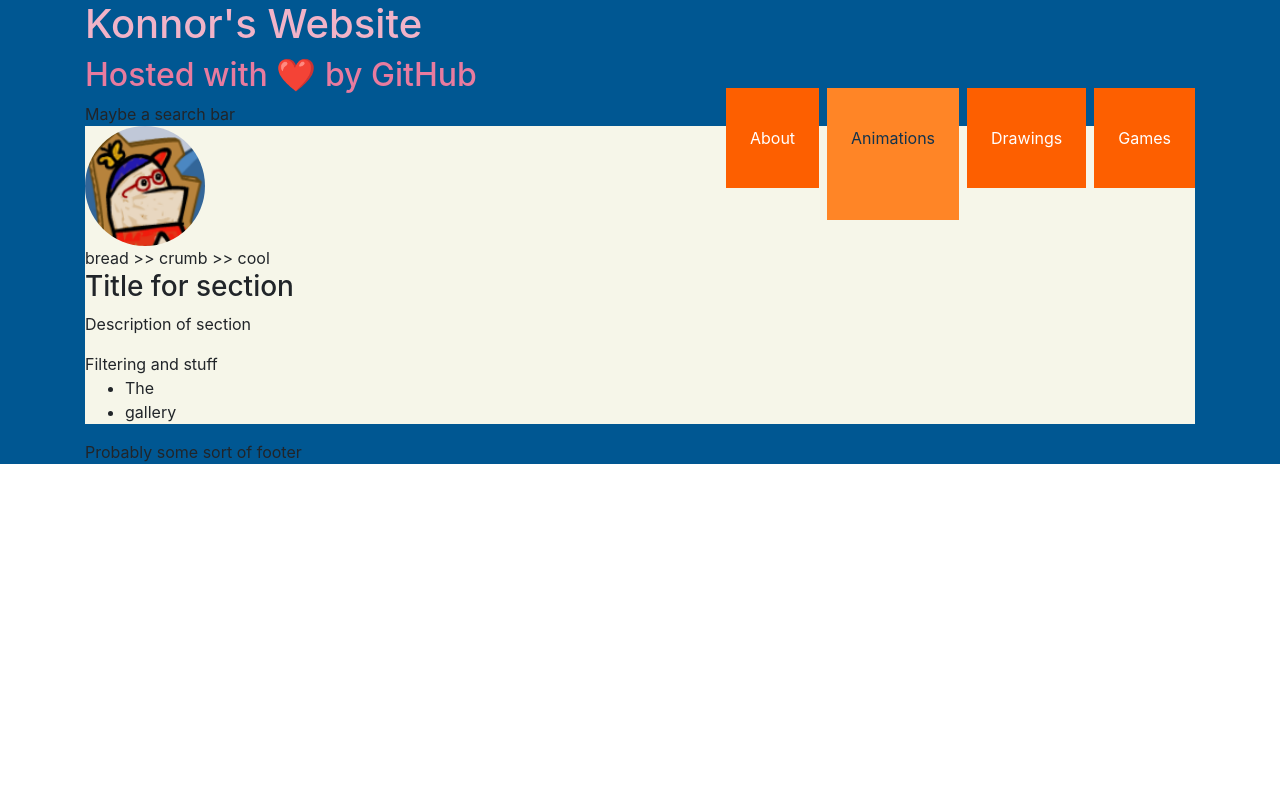
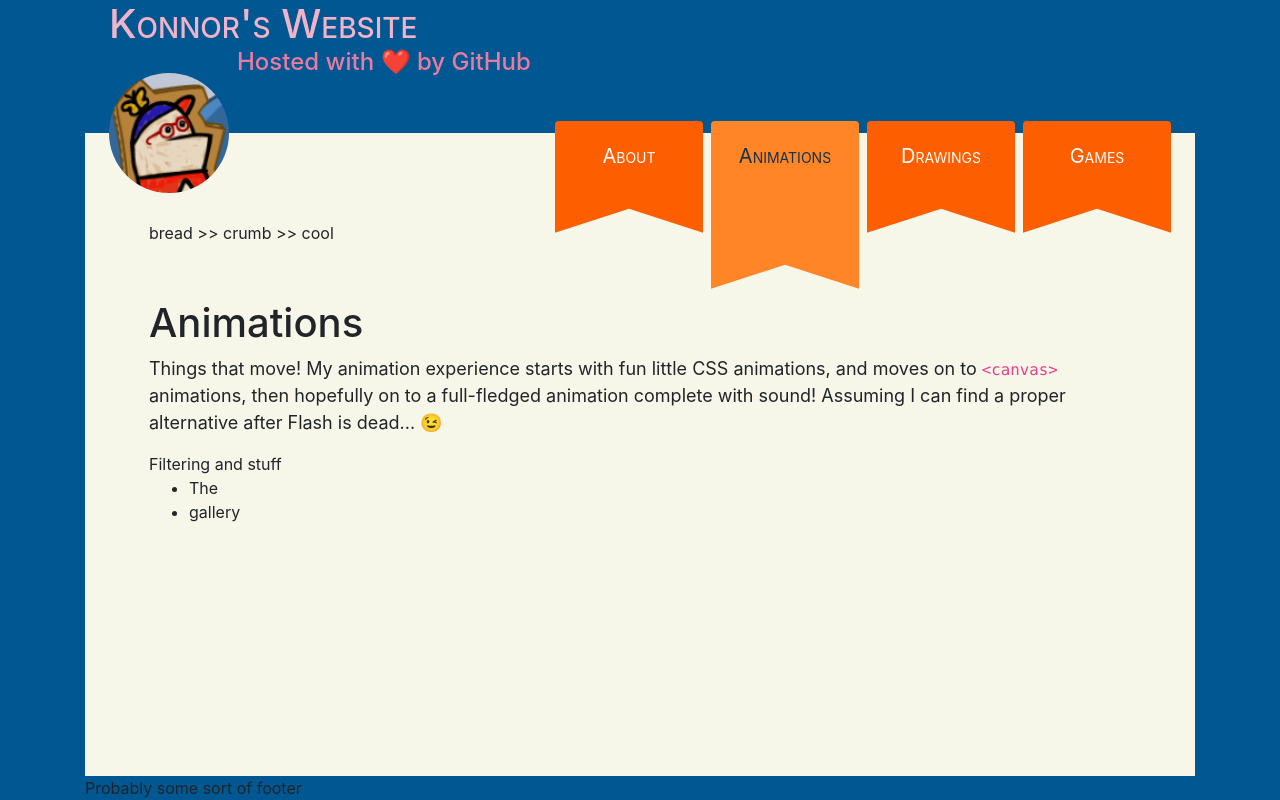
Before and after one commit to kwelsch7/konnor-website, an Angular app: page /animations in a window 1280 px wide. Built offline with nearby package versions, Linux system fonts and the light colour scheme.

Commit message:
Tighten up basic layout

```diff
--- a/src/app/about-page/about-page.component.html
+++ b/src/app/about-page/about-page.component.html
@@ -1,3 +1,12 @@
+<h3 class="h1">About</h3>
 <p>
-  about-page works!
+  Welcome to the wonderful world of Konnor!
+  Here I've put/am putting together a sort of portfolio page.
+  Feel free to check out my artwork and play around with the games I made.
 </p>
+
+<div>Filtering and stuff</div>
+<ul>
+  <li>The</li>
+  <li>gallery</li>
+</ul>
--- a/src/app/animations-page/animations-page.component.html
+++ b/src/app/animations-page/animations-page.component.html
@@ -1,3 +1,14 @@
+<h3 class="h1">Animations</h3>
 <p>
-  animations-page works!
+  Things that move!
+  My animation experience starts with fun little CSS animations,
+  and moves on to <code>&lt;canvas&gt;</code> animations,
+  then hopefully on to a full-fledged animation complete with sound!
+  Assuming I can find a proper alternative after Flash is dead... 😉
 </p>
+
+<div>Filtering and stuff</div>
+<ul>
+  <li>The</li>
+  <li>gallery</li>
+</ul>
--- a/src/app/drawings-page/drawings-page.component.html
+++ b/src/app/drawings-page/drawings-page.component.html
@@ -1,3 +1,12 @@
+<h3 class="h1">Drawings / Graphic Design</h3>
 <p>
-  drawings-page works!
+  Graphic in the loosest sense of the word! 😁
+  Someday I hope to be a professional Doodle-ist,
+  but until then I guess I'll pay the bills as a Web Developer... 🕷🕸️
 </p>
+
+<div>Filtering and stuff</div>
+<ul>
+  <li>The</li>
+  <li>gallery</li>
+</ul>
--- a/src/app/games-page/games-page.component.html
+++ b/src/app/games-page/games-page.component.html
@@ -1,3 +1,14 @@
+<h3 class="h1">Games</h3>
 <p>
-  games-page works!
+  Looky what I made!
+  Writing games can be as much fun as playing them (if not more).
+  Feel free to give these a try.
+  I'm sure they're not totally original <em>ideas,</em>
+  but I <em>did</em> write them myself. 😁🤖🎮
 </p>
+
+<div>Filtering and stuff</div>
+<ul>
+  <li>The</li>
+  <li>gallery</li>
+</ul>
--- a/src/app/layout/layout.component.css
+++ b/src/app/layout/layout.component.css
@@ -1,8 +1,53 @@
+.container {
+  height: 100vh;
+  display: flex;
+  flex-direction: column;
+}
+
+header {
+  margin-bottom: 3rem;
+}
+
+h1 {
+  margin-bottom: 0;
+  font-variant: small-caps;
+}
+
+h2 {
+  font-size: 1.5rem;
+  margin-left: 8rem;
+}
+
 .content {
+  position: relative;
   background-color: var(--content-background);
+  flex-grow: 1;
+}
+
+header, .content {
+  padding: 0 1.5rem;
+}
+
+nav {
+  margin-top: -3.75rem;
+  margin-bottom: 2rem;
 }
 
 img {
   height: 7.5rem;
   width: 7.5rem;
 }
+
+.bread-crumb {
+  position: absolute;
+  top: 5.5rem;
+  margin-left: 2.5rem;
+}
+
+.inner-content {
+  position: absolute;
+  top: 8.875rem;
+  right: 2.5rem;
+  left: 2.5rem;
+  padding: 1.5rem;
+}
--- a/src/app/layout/layout.component.html
+++ b/src/app/layout/layout.component.html
@@ -1,25 +1,20 @@
 <div class="container">
-  <h1>Konnor's Website</h1>
-  <h2>Hosted with ❤️ by GitHub</h2>
-  <div>Maybe a search bar</div>
-
+  <header>
+    <h1>Konnor's Website</h1>
+    <h2>Hosted with ❤️ by GitHub</h2>
+  </header>
   <div class="content">
     <nav>
       <div class="d-flex justify-content-between">
         <img src="assets/cardboard_homestar.png" class="rounded-circle" />
         <app-tab-list></app-tab-list>
       </div>
-      <div>bread >> crumb >> cool</div>
+      <div class="bread-crumb">bread >> crumb >> cool</div>
     </nav>
 
-    <h3>Title for section</h3>
-    <p>Description of section</p>
-
-    <div>Filtering and stuff</div>
-    <ul>
-      <li>The</li>
-      <li>gallery</li>
-    </ul>
+    <div class="inner-content">
+      <router-outlet></router-outlet>
+    </div>
   </div>
 
   <footer>
--- a/src/app/tab-list/tab-list.component.css
+++ b/src/app/tab-list/tab-list.component.css
@@ -0,0 +1,3 @@
+.list-inline {
+  margin-top: 3rem;
+}
--- a/src/app/tab-ribbon/tab-ribbon.component.css
+++ b/src/app/tab-ribbon/tab-ribbon.component.css
@@ -1,17 +1,39 @@
 .tab-ribbon {
-  padding: 2.5rem 1.5rem;
+  position: relative;
+  padding: 1.25rem 1rem 1rem 1rem;
+  width: 9.25rem;
   background-color: var(--accent-color);
   color: #fff;
+  font-variant: small-caps;
+  font-size: 1.25rem;
+  text-decoration: none;
+  border-top-left-radius: 0.25rem;
+  border-top-right-radius: 0.25rem;
   transition: all 0.25s ease-in-out;
-  text-decoration: none;
 }
 
-.tab-ribbon:not(.tab-active):hover {
+.tab-ribbon::after {
+  content: '';
+  position: absolute;
+  bottom: -2.875rem;
+  width: 100%;
+  height: 3rem;
+  background-color: var(--accent-color);
+  clip-path: polygon(0% 0%, 0% 100%, 50% 50%, 100% 100%, 100% 0%);
+  transition: all 0.25s ease-in-out;
+}
+
+.tab-ribbon:not(.tab-active):hover,
+.tab-ribbon:not(.tab-active):hover::after {
   background-color: var(--accent-color-dark);
 }
 
 .tab-active {
   padding-bottom: 4.5rem;
-  background-color: var(--accent-color-light);
   color: var(--text-color);
 }
+
+.tab-active,
+.tab-active::after {
+  background-color: var(--accent-color-light);
+}
--- a/src/app/tab-ribbon/tab-ribbon.component.html
+++ b/src/app/tab-ribbon/tab-ribbon.component.html
@@ -1,3 +1,8 @@
-<a class="tab-ribbon" [routerLink]="['/' + tabText.toLowerCase()]" routerLinkActive="tab-active" [routerLinkActiveOptions]='{ exact: true }'>
+<a
+  class="tab-ribbon d-flex align-items-center justify-content-center"
+  [routerLink]="['/' + tabText.toLowerCase()]"
+  routerLinkActive="tab-active"
+  [routerLinkActiveOptions]='{ exact: true }'
+>
   {{tabText}}
 </a>
--- a/src/styles.css
+++ b/src/styles.css
@@ -20,3 +20,7 @@ h1 {
 h2 {
   color: var(--accent-2-dark);
 }
+
+p {
+  font-size: 1.125rem;
+}
```
